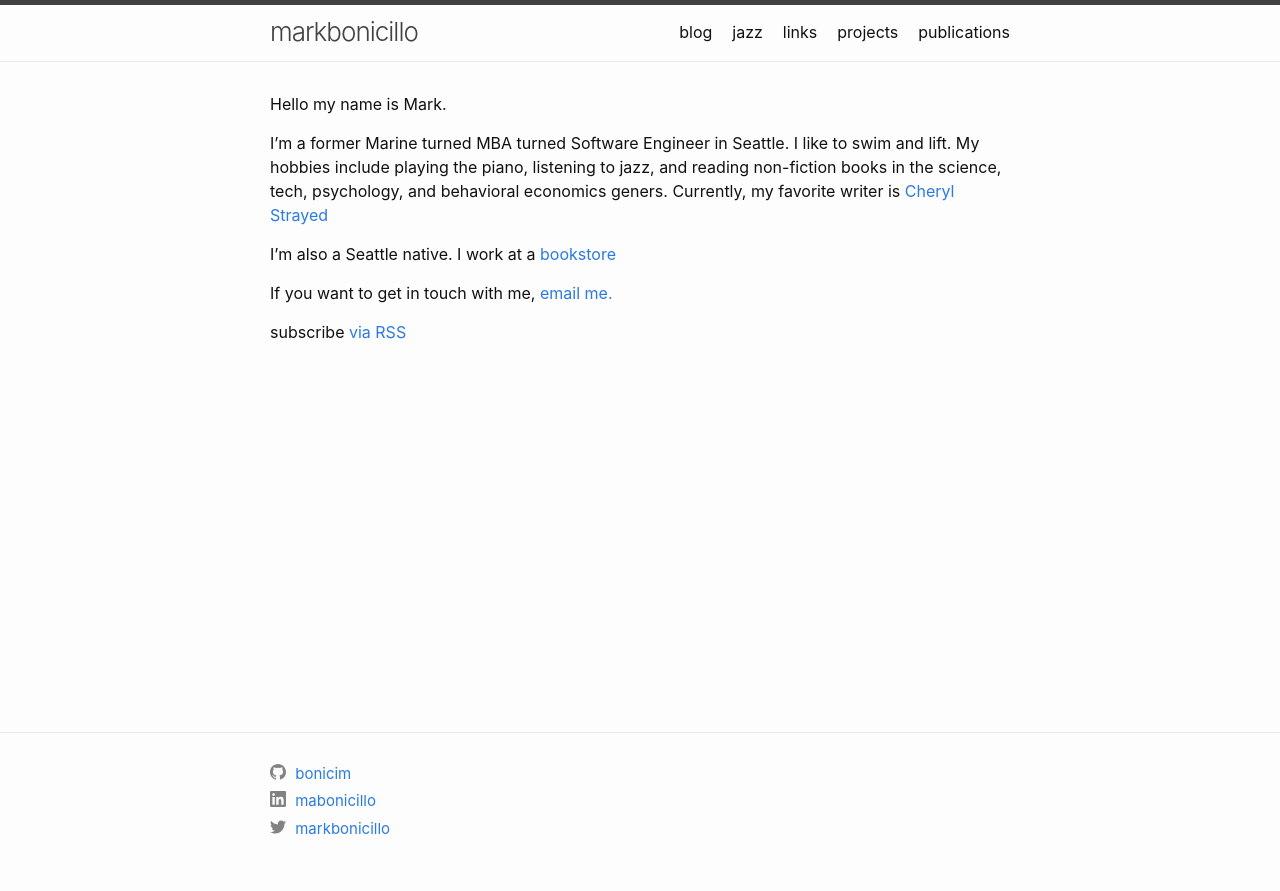
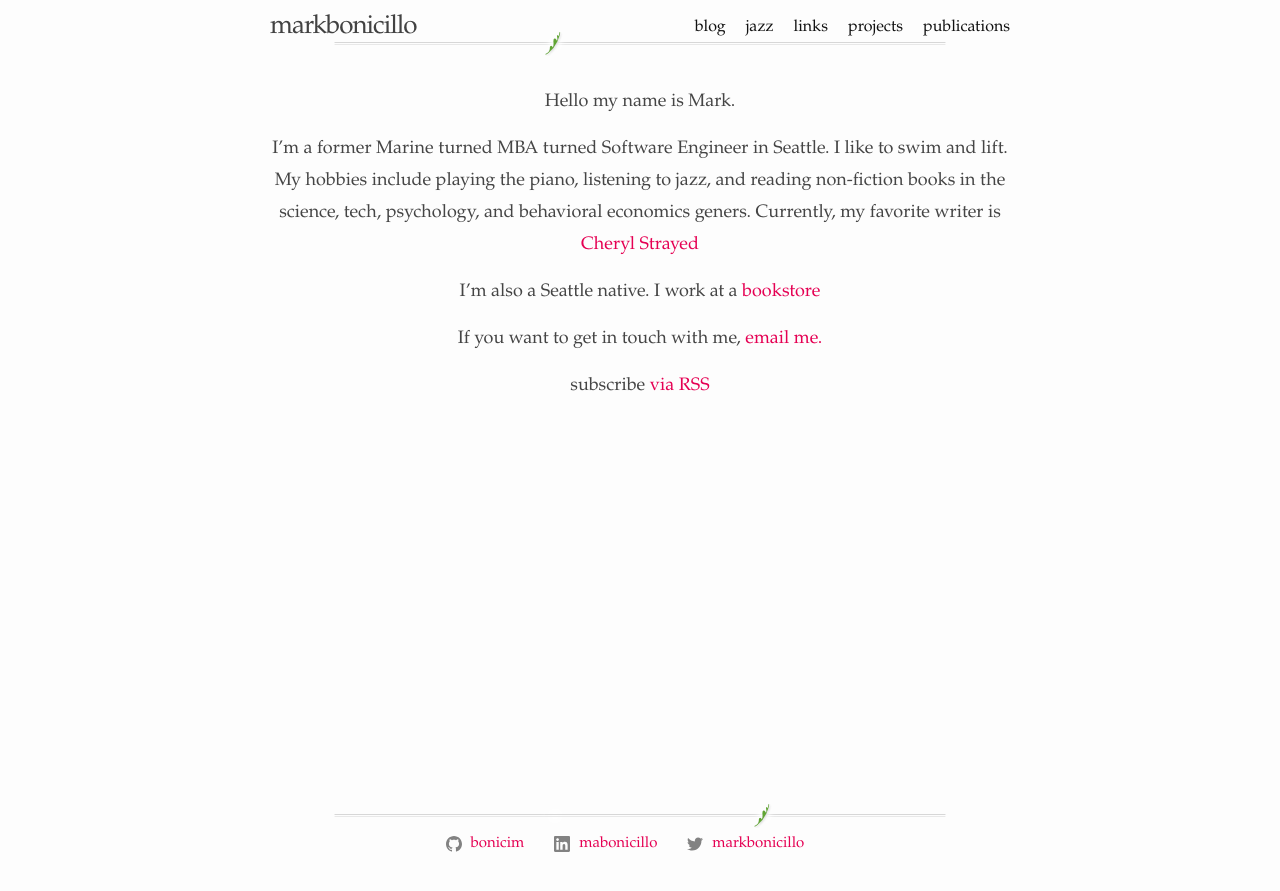
Before and after one commit to bonicim/bonicim.github.io, a Jekyll site: the page built from index.md, in a window 1280 px wide. Shown: the top 891 px of the page. Built offline with Jekyll 4.4.1, drawn with Linux system fonts in a browser that asks for light colours.

Commit message:
Change styling of webpage to look more like current website

```diff
--- a/_includes/footer.html
+++ b/_includes/footer.html
@@ -2,42 +2,11 @@
   <data class="u-url" href="{{ "/" | relative_url }}"></data>
 
   <div class="wrapper">
-
-    <!--
-    <h2 class="footer-heading">{{ site.title | escape }}</h2>
-    -->
-
     <div class="footer-col-wrapper">
-
-      <!--
-      <div class="footer-col footer-col-1">
-        <ul class="contact-list">
-          <li class="p-name">
-            {%- if site.author -%}
-              {{ site.author | escape }}
-            {%- else -%}
-              {{ site.title | escape }}
-            {%- endif -%}
-            </li>
-            {%- if site.email -%}
-            <li><a class="u-email" href="mailto:{{ site.email }}">{{ site.email }}</a></li>
-            {%- endif -%}
-        </ul>
-      </div>
-      -->
-
-      <div class="footer-col footer-col-2">
+      <div>
         {%- include social.html -%}
       </div>
-
-      <!--
-      <div class="footer-col footer-col-3">
-        <p>{{- site.description | escape -}}</p>
-      </div>
-      -->
-
     </div>
-
   </div>
 
 </footer>
--- a/_includes/header.html
+++ b/_includes/header.html
@@ -27,7 +27,5 @@
       </nav>
     {%- endif -%}
 
-
-
   </div>
 </header>
--- a/_includes/social.html
+++ b/_includes/social.html
@@ -1,14 +1,49 @@
-<ul class="social-media-list">
-  {%- if site.dribbble_username -%}<li><a href="https://dribbble.com/{{ site.dribbble_username| cgi_escape | escape }}"><svg class="svg-icon"><use xlink:href="{{ '/assets/minima-social-icons.svg#dribbble' | relative_url }}"></use></svg> <span class="username">{{ site.dribbble_username| escape }}</span></a></li>{%- endif -%}
-  {%- if site.facebook_username -%}<li><a href="https://www.facebook.com/{{ site.facebook_username| cgi_escape | escape }}"><svg class="svg-icon"><use xlink:href="{{ '/assets/minima-social-icons.svg#facebook' | relative_url }}"></use></svg> <span class="username">{{ site.facebook_username| escape }}</span></a></li>{%- endif -%}
-  {%- if site.flickr_username -%}<li><a href="https://www.flickr.com/photos/{{ site.flickr_username| cgi_escape | escape }}"><svg class="svg-icon"><use xlink:href="{{ '/assets/minima-social-icons.svg#flickr' | relative_url }}"></use></svg> <span class="username">{{ site.flickr_username| escape }}</span></a></li>{%- endif -%}
-  {%- if site.github_username -%}<li><a href="https://github.com/{{ site.github_username| cgi_escape | escape }}"><svg class="svg-icon"><use xlink:href="{{ '/assets/minima-social-icons.svg#github' | relative_url }}"></use></svg> <span class="username">{{ site.github_username| escape }}</span></a></li>{%- endif -%}
-  {%- if site.instagram_username -%}<li><a href="https://instagram.com/{{ site.instagram_username| cgi_escape | escape }}"><svg class="svg-icon"><use xlink:href="{{ '/assets/minima-social-icons.svg#instagram' | relative_url }}"></use></svg> <span class="username">{{ site.instagram_username| escape }}</span></a></li>{%- endif -%}
-  {%- if site.linkedin_username -%}<li><a href="https://www.linkedin.com/in/{{ site.linkedin_username| cgi_escape | escape }}"><svg class="svg-icon"><use xlink:href="{{ '/assets/minima-social-icons.svg#linkedin' | relative_url }}"></use></svg> <span class="username">{{ site.linkedin_username| escape }}</span></a></li>{%- endif -%}
-  {%- if site.pinterest_username -%}<li><a href="https://www.pinterest.com/{{ site.pinterest_username| cgi_escape | escape }}"><svg class="svg-icon"><use xlink:href="{{ '/assets/minima-social-icons.svg#pinterest' | relative_url }}"></use></svg> <span class="username">{{ site.pinterest_username| escape }}</span></a></li>{%- endif -%}
-  {%- for mst in site.mastodon -%}{%- if mst.username and mst.instance -%}<li><a href="https://{{ mst.instance| cgi_escape | escape}}/@{{mst.username}}"><svg class="svg-icon"><use xlink:href="{{ '/assets/minima-social-icons.svg#mastodon' | relative_url }}"></use></svg> <span class="username">{{ mst.username|escape }}</span></a></li>{%- endif -%}{%- endfor -%}
-  {%- if site.twitter_username -%}<li><a href="https://www.twitter.com/{{ site.twitter_username| cgi_escape | escape }}"><svg class="svg-icon"><use xlink:href="{{ '/assets/minima-social-icons.svg#twitter' | relative_url }}"></use></svg> <span class="username">{{ site.twitter_username| escape }}</span></a></li>{%- endif -%}
-  {%- if site.youtube_username -%}<li><a href="https://youtube.com/{{ site.youtube_username| cgi_escape | escape }}"><svg class="svg-icon"><use xlink:href="{{ '/assets/minima-social-icons.svg#youtube' | relative_url }}"></use></svg> <span class="username">{{ site.youtube_username| escape }}</span></a></li>{%- endif -%}
-  {%- if site.googleplus_username -%}<li><a href="https://plus.google.com/{{ site.googleplus_username| escape }}"><svg class="svg-icon"><use xlink:href="{{ '/assets/minima-social-icons.svg#googleplus' | relative_url }}"></use></svg> <span class="username">{{ site.googleplus_username| escape }}</span></a></li>{%- endif -%}
-  {%- if site.rss -%}<li><a href="{{ 'feed.xml' | relative_url }}"><svg class="svg-icon"><use xlink:href="{{ '/assets/minima-social-icons.svg#rss' | relative_url }}"></use></svg> <span>{{ site.rss | escape }}</span></a></li>{%- endif -%}
-</ul>
+<p class="social-media-list">
+  {%- if site.dribbble_username -%}
+  <a href="https://dribbble.com/{{ site.dribbble_username| cgi_escape | escape }}"><svg class="svg-icon"><use xlink:href="{{ '/assets/minima-social-icons.svg#dribbble' | relative_url }}"></use></svg> <span class="username">{{ site.dribbble_username| escape }}</span>&emsp;</a>
+  {%- endif -%}
+
+  {%- if site.facebook_username -%}
+  <a href="https://www.facebook.com/{{ site.facebook_username| cgi_escape | escape }}"><svg class="svg-icon"><use xlink:href="{{ '/assets/minima-social-icons.svg#facebook' | relative_url }}"></use></svg> <span class="username">{{ site.facebook_username| escape }}</span>&emsp;</a>
+  {%- endif -%}
+
+  {%- if site.flickr_username -%}
+  <a href="https://www.flickr.com/photos/{{ site.flickr_username| cgi_escape | escape }}"><svg class="svg-icon"><use xlink:href="{{ '/assets/minima-social-icons.svg#flickr' | relative_url }}"></use></svg> <span class="username">{{ site.flickr_username| escape }}</span>&emsp;&emsp;</a>
+  {%- endif -%}
+
+  {%- if site.github_username -%}
+  <a href="https://github.com/{{ site.github_username| cgi_escape | escape }}"><svg class="svg-icon"><use xlink:href="{{ '/assets/minima-social-icons.svg#github' | relative_url }}"></use></svg> <span class="username">{{ site.github_username| escape }}</span>&emsp;&emsp;</a>{%- endif -%}
+  {%- if site.instagram_username -%}<a href="https://instagram.com/{{ site.instagram_username| cgi_escape | escape }}"><svg class="svg-icon"><use xlink:href="{{ '/assets/minima-social-icons.svg#instagram' | relative_url }}"></use></svg> <span class="username">{{ site.instagram_username| escape }}</span>&emsp;&emsp;</a>
+  {%- endif -%}
+
+  {%- if site.linkedin_username -%}
+  <a href="https://www.linkedin.com/in/{{ site.linkedin_username| cgi_escape | escape }}"><svg class="svg-icon"><use xlink:href="{{ '/assets/minima-social-icons.svg#linkedin' | relative_url }}"></use></svg> <span class="username">{{ site.linkedin_username| escape }}</span>&emsp;&emsp;</a>
+  {%- endif -%}
+
+  {%- if site.pinterest_username -%}
+  <a href="https://www.pinterest.com/{{ site.pinterest_username| cgi_escape | escape }}"><svg class="svg-icon"><use xlink:href="{{ '/assets/minima-social-icons.svg#pinterest' | relative_url }}"></use></svg> <span class="username">{{ site.pinterest_username| escape }}</span>&emsp;</a>
+  {%- endif -%}
+
+  {%- for mst in site.mastodon -%}
+  {%- if mst.username and mst.instance -%}
+  <a href="https://{{ mst.instance| cgi_escape | escape}}/@{{mst.username}}"><svg class="svg-icon"><use xlink:href="{{ '/assets/minima-social-icons.svg#mastodon' | relative_url }}"></use></svg> <span class="username">{{ mst.username|escape }}</span>&emsp;</a>
+  {%- endif -%}
+  {%- endfor -%}
+
+  {%- if site.twitter_username -%}
+  <a href="https://www.twitter.com/{{ site.twitter_username| cgi_escape | escape }}"><svg class="svg-icon"><use xlink:href="{{ '/assets/minima-social-icons.svg#twitter' | relative_url }}"></use></svg> <span class="username">{{ site.twitter_username| escape }}</span>&emsp;</a>
+  {%- endif -%}
+
+  {%- if site.youtube_username -%}
+  <a href="https://youtube.com/{{ site.youtube_username| cgi_escape | escape }}"><svg class="svg-icon"><use xlink:href="{{ '/assets/minima-social-icons.svg#youtube' | relative_url }}"></use></svg> <span class="username">{{ site.youtube_username| escape }}</span>&emsp;</a>
+  {%- endif -%}
+
+  {%- if site.googleplus_username -%}
+  <a href="https://plus.google.com/{{ site.googleplus_username| escape }}"><svg class="svg-icon"><use xlink:href="{{ '/assets/minima-social-icons.svg#googleplus' | relative_url }}"></use></svg> <span class="username">{{ site.googleplus_username| escape }}</span>&emsp;</a>
+  {%- endif -%}
+
+  {%- if site.rss -%}
+  <a href="{{ 'feed.xml' | relative_url }}"><svg class="svg-icon"><use xlink:href="{{ '/assets/minima-social-icons.svg#rss' | relative_url }}"></use></svg> <span>{{ site.rss | escape }}</span>&emsp;</a>
+  {%- endif -%}
+
+</p>
--- a/_sass/minima.scss
+++ b/_sass/minima.scss
@@ -2,7 +2,7 @@
 
 // Define defaults for each variable.
 
-$base-font-family: -apple-system, BlinkMacSystemFont, "Segoe UI", Roboto, Helvetica, Arial, sans-serif, "Apple Color Emoji", "Segoe UI Emoji", "Segoe UI Symbol" !default;
+$base-font-family: HoeflerText-Regular, 'Hoefler Text', 'Goudy Old Style', 'Palatino', 'Palatino Linotype', serif !default;
 $base-font-size:   16px !default;
 $base-font-weight: 400 !default;
 $small-font-size:  $base-font-size * 0.875 !default;
@@ -13,6 +13,9 @@ $spacing-unit:     30px !default;
 $text-color:       #111 !default;
 $background-color: #fdfdfd !default;
 $brand-color:      #2a7ae2 !default;
+$hyperlink-color:  #e50053 !default;
+$hyperlink-hover:  #222 !default;
+$home-color:       #454545 !default;
 
 $grey-color:       #828282 !default;
 $grey-color-light: lighten($grey-color, 40%) !default;
--- a/_sass/minima/_base.scss
+++ b/_sass/minima/_base.scss
@@ -103,15 +103,15 @@ h1, h2, h3, h4, h5, h6 {
  * Links
  */
 a {
-  color: $brand-color;
+  color: $hyperlink-color;
   text-decoration: none;
 
   &:visited {
-    color: darken($brand-color, 15%);
+    color: darken($hyperlink-color, 15%);
   }
 
   &:hover {
-    color: $text-color;
+    color: $hyperlink-hover;
     text-decoration: underline;
   }
 
@@ -252,3 +252,15 @@ table {
     border: 1px solid $grey-color-light;
   }
 }
+
+/**
+ * Home
+ */
+.home {
+  color: $home-color;
+  text-align: center;
+  font: normal 27px/32px $base-font-family;
+  margin-bottom: -1px;
+  padding-top: 0;
+  font-size: large;
+}
--- a/_sass/minima/_layout.scss
+++ b/_sass/minima/_layout.scss
@@ -2,9 +2,9 @@
  * Site header
  */
 .site-header {
-  border-top: 5px solid $grey-color-dark;
-  border-bottom: 1px solid $grey-color-light;
   min-height: $spacing-unit * 1.865;
+
+  background: transparent url('../assets/hr.png') bottom center no-repeat;
 
   // Positioning context for the mobile navigation icon
   position: relative;
@@ -106,7 +106,7 @@
  * Site footer
  */
 .site-footer {
-  border-top: 1px solid $grey-color-light;
+  background: transparent url('../assets/hrb.png') top center no-repeat;
   padding: $spacing-unit 0;
 }
 
@@ -126,6 +126,7 @@
   color: $grey-color;
   margin-left: -$spacing-unit / 2;
   @extend %clearfix;
+  text-align: center;
 }
 
 .footer-col {
```
Also changed, not shown: assets/hr.png (added), assets/hrb.png (added).
